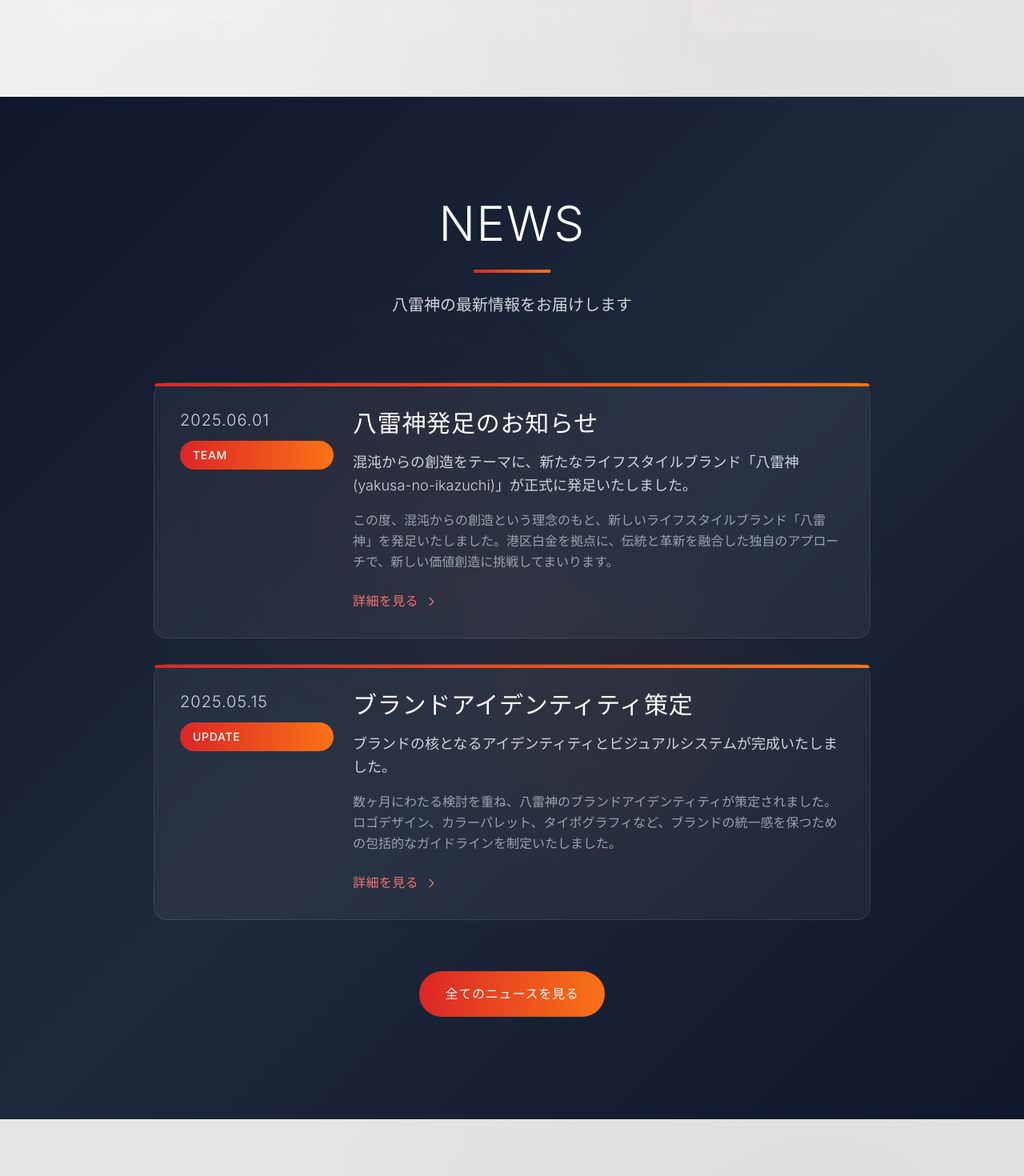
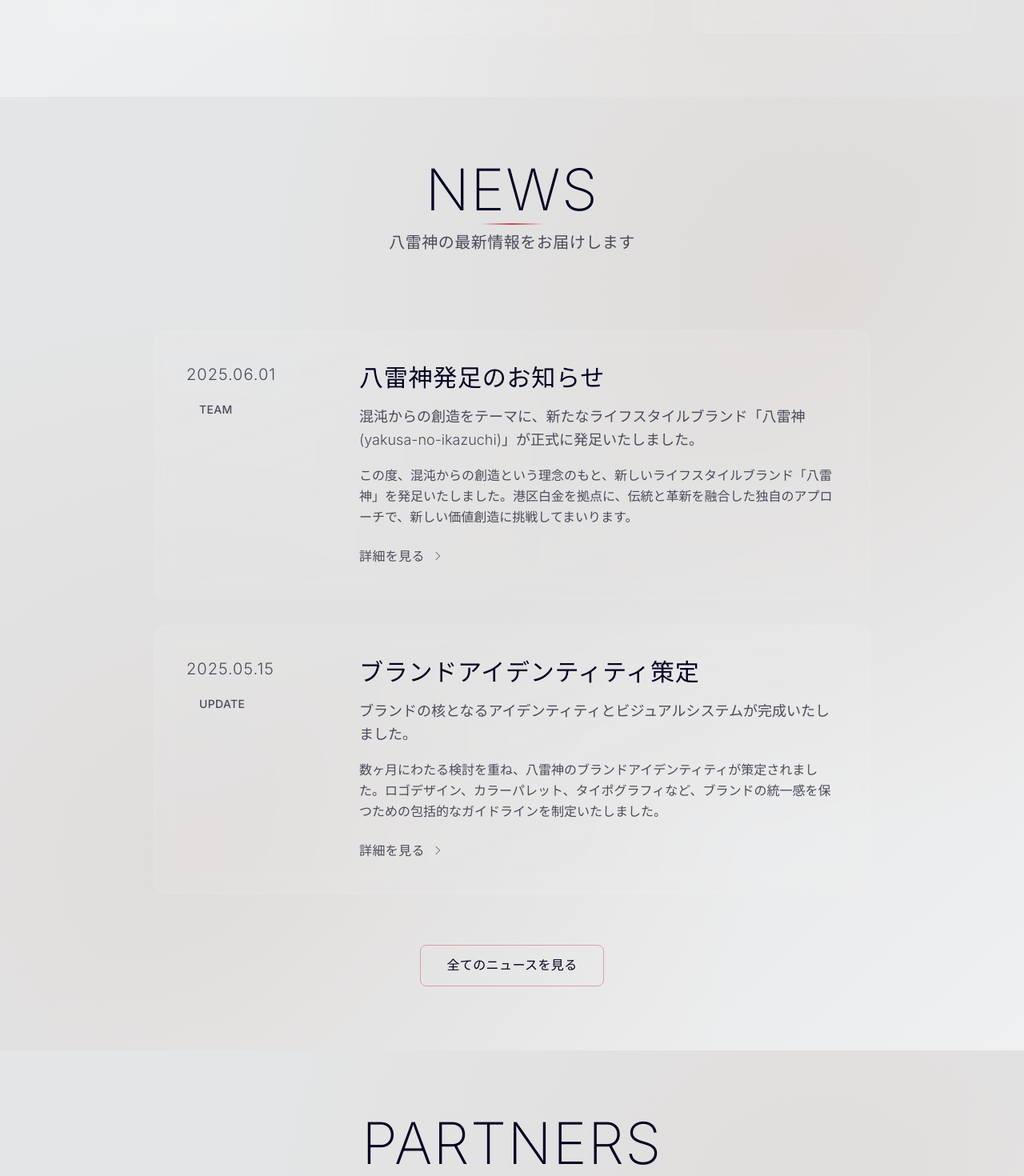
Before and after one commit to t1gurt/yakusa-no-ikazuchi, a Next.js app: page / in a window 1280 px wide. Shown: the part 3640-5110 px from the top of the page at 80% size. Built offline with nearby package versions, Linux system fonts and the light colour scheme.

Commit message:
fix design fix

```diff
--- a/src/components/News.tsx
+++ b/src/components/News.tsx
@@ -20,50 +20,37 @@ export function News() {
     }
   ];
 
-  return (
-    <section id="news" className="relative py-32 overflow-hidden">
-      {/* グラデーション背景 */}
-      <div className="absolute inset-0 bg-gradient-to-br from-slate-900 via-slate-800 to-slate-900"></div>
-
-      {/* 装飾的要素 */}
-      <div className="absolute inset-0 opacity-30">
-        <div className="absolute top-1/4 left-1/4 w-96 h-96 bg-red-900/20 rounded-full blur-3xl"></div>
-        <div className="absolute bottom-1/4 right-1/4 w-96 h-96 bg-orange-800/20 rounded-full blur-3xl"></div>
-      </div>
-
-      <div className="relative zeta-container">
+  return (    <section id="news" className="zeta-section relative overflow-hidden">
+      {/* 背景グラデーション */}
+      <div className="absolute inset-0 bg-gradient-to-br from-yakusa-bg-main via-yakusa-bg-main/95 to-yakusa-bg-sub opacity-95" />
+      <div className="absolute inset-0 bg-[radial-gradient(circle_at_80%_20%,rgba(139,_69,_19,_0.1)_0%,transparent_50%)] opacity-60" />
+      <div className="absolute inset-0 bg-[radial-gradient(circle_at_20%_80%,rgba(139,_69,_19,_0.05)_0%,transparent_50%)]" />      <div className="zeta-container relative z-10">
         {/* セクションヘッダー */}
         <motion.div
           initial={{ opacity: 0, y: 50 }}
           whileInView={{ opacity: 1, y: 0 }}
           transition={{ duration: 0.8 }}
           viewport={{ once: true }}
-          className="text-center mb-20"
+          className="text-center mb-24"
         >
-          <div className="relative inline-block">
-            <motion.h2
-              className="text-5xl sm:text-6xl font-light text-white mb-6 tracking-wide"
-              initial={{ opacity: 0, scale: 0.9 }}
-              whileInView={{ opacity: 1, scale: 1 }}
-              transition={{ duration: 0.8, delay: 0.2 }}
-              viewport={{ once: true }}
-            >
+          <motion.div
+            initial={{ scale: 0.8, opacity: 0 }}
+            whileInView={{ scale: 1, opacity: 1 }}
+            transition={{ duration: 0.6, delay: 0.2 }}
+            viewport={{ once: true }}
+            className="inline-block"
+          >
+            <h2 className="text-5xl sm:text-6xl lg:text-7xl font-extralight text-yakusa-text mb-4 tracking-[0.02em] relative">
               NEWS
-            </motion.h2>
-            <motion.div
-              className="absolute -bottom-2 left-1/2 transform -translate-x-1/2 w-24 h-1 bg-gradient-to-r from-red-600 to-orange-500"
-              initial={{ width: 0 }}
-              whileInView={{ width: 96 }}
-              transition={{ duration: 1, delay: 0.5 }}
-              viewport={{ once: true }}
-            ></motion.div>
-          </div>
+              <div className="absolute -bottom-2 left-1/2 transform -translate-x-1/2 w-20 h-0.5 bg-gradient-to-r from-transparent via-yakusa-accent to-transparent opacity-70" />
+            </h2>
+          </motion.div>
           <motion.p
-            className="text-xl text-gray-300 font-light mt-8 max-w-2xl mx-auto leading-relaxed"
             initial={{ opacity: 0, y: 20 }}
             whileInView={{ opacity: 1, y: 0 }}
-            transition={{ duration: 0.8, delay: 0.4 }}
+            transition={{ duration: 0.6, delay: 0.4 }}
             viewport={{ once: true }}
+            className="text-xl text-yakusa-text-muted font-light tracking-wide max-w-2xl mx-auto"
           >
             八雷神の最新情報をお届けします
           </motion.p>
@@ -79,10 +66,7 @@ export function News() {
               transition={{ duration: 0.6, delay: index * 0.1 }}
               viewport={{ once: true }}
               className="group"
-            >
-              <div className="relative p-8 rounded-2xl bg-white/5 backdrop-blur-sm border border-white/10 hover:bg-white/10 transition-all duration-500 hover:scale-[1.02] hover:shadow-2xl hover:shadow-red-900/20">
-                {/* カード装飾 */}
-                <div className="absolute top-0 left-0 w-full h-1 bg-gradient-to-r from-red-600 to-orange-500 rounded-t-2xl"></div>
+            >              <div className="relative p-8 lg:p-10 rounded-2xl bg-gradient-to-br from-white/10 to-white/5 backdrop-blur-md border border-white/10 hover:border-yakusa-accent/30 transition-all duration-500">
 
                 <div className="flex flex-col lg:flex-row lg:items-start gap-6">
                   {/* 日付とカテゴリ */}
@@ -94,19 +78,17 @@ export function News() {
                       transition={{ duration: 0.6, delay: index * 0.1 + 0.2 }}
                       viewport={{ once: true }}
                     >
-                      <span className="text-xl font-light text-gray-300 tracking-wider">
+                      <span className="text-xl font-light text-yakusa-text-muted tracking-wider">
                         {item.date}
                       </span>
-                      <span className="inline-block px-4 py-2 bg-gradient-to-r from-red-600 to-orange-500 text-white text-sm font-medium tracking-wider rounded-full">
+                      <span className="inline-block px-4 py-2 text-yakusa-text-muted text-sm font-medium tracking-wide uppercase">
                         {item.category}
                       </span>
                     </motion.div>
-                  </div>
-
-                  {/* コンテンツ */}
+                  </div>                  {/* コンテンツ */}
                   <div className="flex-grow">
                     <motion.h3
-                      className="text-2xl sm:text-3xl font-medium text-white mb-4 tracking-wide group-hover:text-red-400 transition-colors duration-300"
+                      className="text-2xl sm:text-3xl font-medium text-yakusa-text mb-4 tracking-wide group-hover:text-yakusa-accent transition-colors duration-300"
                       initial={{ opacity: 0, y: 20 }}
                       whileInView={{ opacity: 1, y: 0 }}
                       transition={{ duration: 0.6, delay: index * 0.1 + 0.3 }}
@@ -115,7 +97,7 @@ export function News() {
                       {item.title}
                     </motion.h3>
                     <motion.p
-                      className="text-lg text-gray-300 font-light leading-relaxed mb-4"
+                      className="text-lg text-yakusa-text-muted font-light leading-relaxed mb-4"
                       initial={{ opacity: 0, y: 20 }}
                       whileInView={{ opacity: 1, y: 0 }}
                       transition={{ duration: 0.6, delay: index * 0.1 + 0.4 }}
@@ -124,7 +106,7 @@ export function News() {
                       {item.description}
                     </motion.p>
                     <motion.p
-                      className="text-base text-gray-400 font-light leading-relaxed"
+                      className="text-base text-yakusa-text-muted font-light leading-relaxed opacity-75"
                       initial={{ opacity: 0, y: 20 }}
                       whileInView={{ opacity: 1, y: 0 }}
                       transition={{ duration: 0.6, delay: index * 0.1 + 0.5 }}
@@ -140,17 +122,17 @@ export function News() {
                       whileInView={{ opacity: 1, y: 0 }}
                       transition={{ duration: 0.6, delay: index * 0.1 + 0.6 }}
                       viewport={{ once: true }}
-                    >
-                      <button className="inline-flex items-center gap-2 text-red-400 hover:text-red-300 font-medium tracking-wide transition-colors duration-300 group/btn">
-                        詳細を見る
+                    >                      <button className="inline-flex items-center gap-2 text-yakusa-text-muted hover:text-yakusa-accent font-light tracking-wide transition-all duration-300 group/btn relative">
+                        <span className="relative z-10">詳細を見る</span>
                         <svg
-                          className="w-4 h-4 transform group-hover/btn:translate-x-1 transition-transform duration-300"
+                          className="w-4 h-4 transform group-hover/btn:translate-x-1 transition-transform duration-300 relative z-10"
                           fill="none"
                           stroke="currentColor"
                           viewBox="0 0 24 24"
                         >
-                          <path strokeLinecap="round" strokeLinejoin="round" strokeWidth={2} d="M9 5l7 7-7 7" />
+                          <path strokeLinecap="round" strokeLinejoin="round" strokeWidth={1.5} d="M9 5l7 7-7 7" />
                         </svg>
+                        <div className="absolute inset-0 bg-yakusa-accent/5 rounded opacity-0 group-hover/btn:opacity-100 transition-opacity duration-300 -m-2" />
                       </button>
                     </motion.div>
                   </div>
@@ -158,19 +140,21 @@ export function News() {
               </div>
             </motion.div>
           ))}
-        </div>
-
-        {/* もっと見るボタン */}
+        </div>        {/* もっと見るボタン */}
         <motion.div
           className="text-center mt-16"
           initial={{ opacity: 0, y: 30 }}
           whileInView={{ opacity: 1, y: 0 }}
           transition={{ duration: 0.8, delay: 0.6 }}
           viewport={{ once: true }}
-        >
-          <button className="px-8 py-4 bg-gradient-to-r from-red-600 to-orange-500 text-white font-medium tracking-wider rounded-full hover:shadow-lg hover:shadow-red-900/30 transform hover:scale-105 transition-all duration-300">
-            全てのニュースを見る
-          </button>
+        >          <motion.button
+            whileHover={{ scale: 1.02 }}
+            whileTap={{ scale: 0.98 }}
+            className="relative px-8 py-3 text-yakusa-text font-light tracking-wide border border-yakusa-accent/30 hover:border-yakusa-accent/50 rounded-lg transition-all duration-300 group overflow-hidden"
+          >
+            <span className="relative z-10">全てのニュースを見る</span>
+            <div className="absolute inset-0 bg-yakusa-accent/5 opacity-0 group-hover:opacity-100 transition-opacity duration-300" />
+          </motion.button>
         </motion.div>
       </div>
     </section>
--- a/src/components/Partners.tsx
+++ b/src/components/Partners.tsx
@@ -159,14 +159,14 @@ export function Partners() {
                   共に社会課題解決に取り組み、<br className="hidden sm:block" />
                   未来の文化を創造するパートナーを募集しています。
                 </p>
-
-                <motion.div
-                  whileHover={{ scale: 1.05 }}
-                  whileTap={{ scale: 0.95 }}
+                  <motion.div
+                  whileHover={{ scale: 1.02 }}
+                  whileTap={{ scale: 0.98 }}
                   className="inline-block"
                 >
-                  <div className="px-8 py-4 bg-gradient-to-r from-yakusa-accent to-yakusa-accent/80 hover:from-yakusa-accent/90 hover:to-yakusa-accent/70 text-white rounded-full font-medium transition-all duration-300 cursor-pointer shadow-lg hover:shadow-xl">
-                    お問い合わせ
+                  <div className="relative px-8 py-3 text-yakusa-text font-light tracking-wide border border-yakusa-accent/30 hover:border-yakusa-accent/50 rounded-lg transition-all duration-300 cursor-pointer group overflow-hidden">
+                    <span className="relative z-10">お問い合わせ</span>
+                    <div className="absolute inset-0 bg-yakusa-accent/5 opacity-0 group-hover:opacity-100 transition-opacity duration-300" />
                   </div>
                 </motion.div>
               </div>
```
